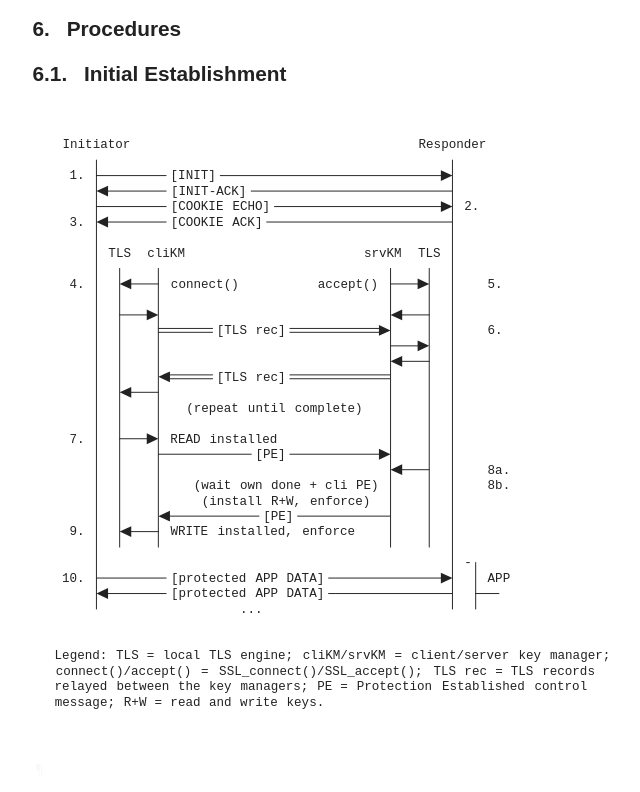
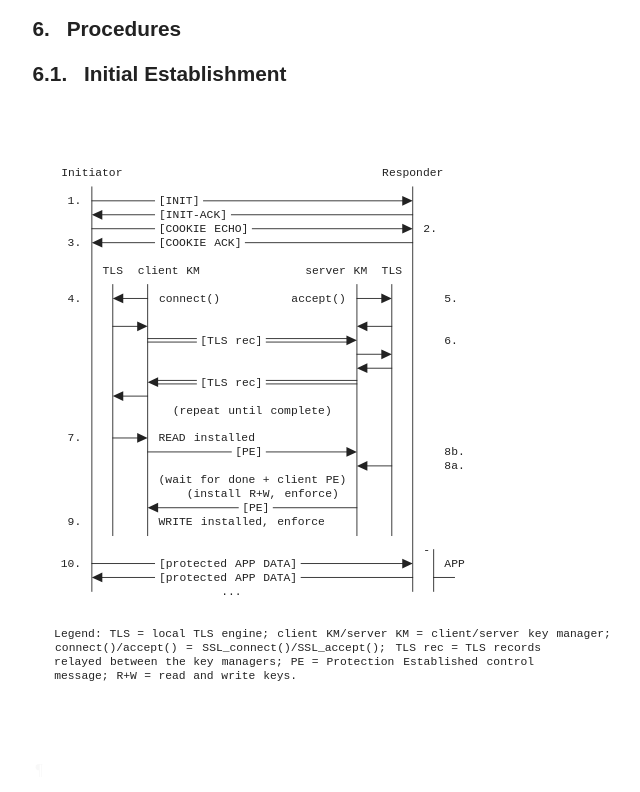
Before and after one commit to teiclap/draft-porfiri-tsvwg-sctp-dtls-handshake, a plain HTML site: page issue20/draft-porfiri-tsvwg-sctp-dtls-handshake.html in a window 1280 px wide. Shown: the part 7931-8723 px from the top of the page, without its empty margins (92-732 px from the left). Drawn offline with Linux system fonts and the light colour scheme; a web font is replaced by a local one.

Commit message:
Script updating gh-pages from 00bb7fa. [ci skip]

```diff
--- a/issue20/draft-porfiri-tsvwg-sctp-dtls-handshake.html
+++ b/issue20/draft-porfiri-tsvwg-sctp-dtls-handshake.html
@@ -2078,7 +2078,7 @@ sequence numbers and replay window.<a href="#section-5.4-4" class="pilcrow">¶</
 <figure id="figure-4">
           <div id="section-6.1-1.1">
             <div class="alignCenter art-svg artwork" id="section-6.1-1.1.1">
-<svg xmlns="http://www.w3.org/2000/svg" version="1.1" height="656" width="584" viewBox="0 0 584 656" class="diagram" text-anchor="middle" font-family="monospace" font-size="13px" stroke-linecap="round">
+<svg xmlns="http://www.w3.org/2000/svg" version="1.1" height="656" width="648" viewBox="0 0 648 656" class="diagram" text-anchor="middle" font-family="monospace" font-size="13px" stroke-linecap="round">
                 <path d="M 48,48 L 48,512" fill="none" stroke="black"></path>
                 <path d="M 72,160 L 72,448" fill="none" stroke="black"></path>
                 <path d="M 112,160 L 112,448" fill="none" stroke="black"></path>
@@ -2115,7 +2115,6 @@ sequence numbers and replay window.<a href="#section-5.4-4" class="pilcrow">¶</
                 <path d="M 360,368 L 392,368" fill="none" stroke="black"></path>
                 <path d="M 120,416 L 216,416" fill="none" stroke="black"></path>
                 <path d="M 256,416 L 352,416" fill="none" stroke="black"></path>
-                <path d="M 80,432 L 112,432" fill="none" stroke="black"></path>
                 <path d="M 48,480 L 120,480" fill="none" stroke="black"></path>
                 <path d="M 288,480 L 408,480" fill="none" stroke="black"></path>
                 <path d="M 56,496 L 120,496" fill="none" stroke="black"></path>
@@ -2135,7 +2134,6 @@ sequence numbers and replay window.<a href="#section-5.4-4" class="pilcrow">¶</
                 <polygon class="arrowhead" points="128,272 116,266.4 116,277.6" fill="black" transform="rotate(180,120,272)"></polygon>
                 <polygon class="arrowhead" points="112,336 100,330.4 100,341.6" fill="black" transform="rotate(0,104,336)"></polygon>
                 <polygon class="arrowhead" points="112,208 100,202.4 100,213.6" fill="black" transform="rotate(0,104,208)"></polygon>
-                <polygon class="arrowhead" points="88,432 76,426.4 76,437.6" fill="black" transform="rotate(180,80,432)"></polygon>
                 <polygon class="arrowhead" points="88,288 76,282.4 76,293.6" fill="black" transform="rotate(180,80,288)"></polygon>
                 <polygon class="arrowhead" points="88,176 76,170.4 76,181.6" fill="black" transform="rotate(180,80,176)"></polygon>
                 <polygon class="arrowhead" points="64,496 52,490.4 52,501.6" fill="black" transform="rotate(180,56,496)"></polygon>
@@ -2154,8 +2152,10 @@ sequence numbers and replay window.<a href="#section-5.4-4" class="pilcrow">¶</
                   <text x="152" y="116">[COOKIE</text>
                   <text x="204" y="116">ACK]</text>
                   <text x="72" y="148">TLS</text>
-                  <text x="120" y="148">cliKM</text>
-                  <text x="344" y="148">srvKM</text>
+                  <text x="124" y="148">client</text>
+                  <text x="164" y="148">KM</text>
+                  <text x="316" y="148">server</text>
+                  <text x="356" y="148">KM</text>
                   <text x="392" y="148">TLS</text>
                   <text x="28" y="180">4.</text>
                   <text x="160" y="180">connect()</text>
@@ -2173,14 +2173,14 @@ sequence numbers and replay window.<a href="#section-5.4-4" class="pilcrow">¶</
                   <text x="140" y="340">READ</text>
                   <text x="200" y="340">installed</text>
                   <text x="228" y="356">[PE]</text>
+                  <text x="464" y="356">8b.</text>
                   <text x="464" y="372">8a.</text>
-                  <text x="168" y="388">(wait</text>
-                  <text x="208" y="388">own</text>
-                  <text x="244" y="388">done</text>
-                  <text x="272" y="388">+</text>
-                  <text x="296" y="388">cli</text>
+                  <text x="144" y="388">(wait</text>
+                  <text x="184" y="388">for</text>
+                  <text x="220" y="388">done</text>
+                  <text x="248" y="388">+</text>
+                  <text x="284" y="388">client</text>
                   <text x="328" y="388">PE)</text>
-                  <text x="464" y="388">8b.</text>
                   <text x="188" y="404">(install</text>
                   <text x="244" y="404">R+W,</text>
                   <text x="300" y="404">enforce)</text>
@@ -2205,11 +2205,13 @@ sequence numbers and replay window.<a href="#section-5.4-4" class="pilcrow">¶</
                   <text x="136" y="564">local</text>
                   <text x="176" y="564">TLS</text>
                   <text x="224" y="564">engine;</text>
-                  <text x="304" y="564">cliKM/srvKM</text>
-                  <text x="360" y="564">=</text>
-                  <text x="424" y="564">client/server</text>
-                  <text x="496" y="564">key</text>
-                  <text x="548" y="564">manager;</text>
+                  <text x="284" y="564">client</text>
+                  <text x="352" y="564">KM/server</text>
+                  <text x="404" y="564">KM</text>
+                  <text x="424" y="564">=</text>
+                  <text x="488" y="564">client/server</text>
+                  <text x="560" y="564">key</text>
+                  <text x="612" y="564">manager;</text>
                   <text x="76" y="580">connect()/accept()</text>
                   <text x="160" y="580">=</text>
                   <text x="280" y="580">SSL_connect()/SSL_accept();</text>
```
Also changed, not shown: issue20/draft-porfiri-tsvwg-sctp-dtls-handshake.txt (+5 -5 lines).
